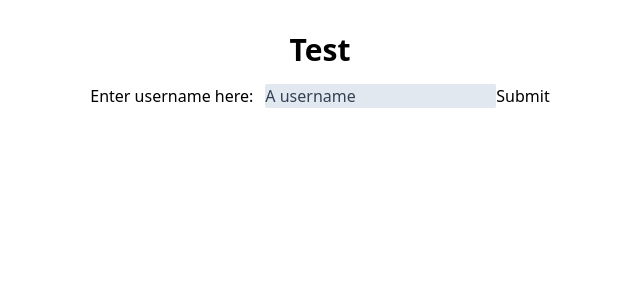
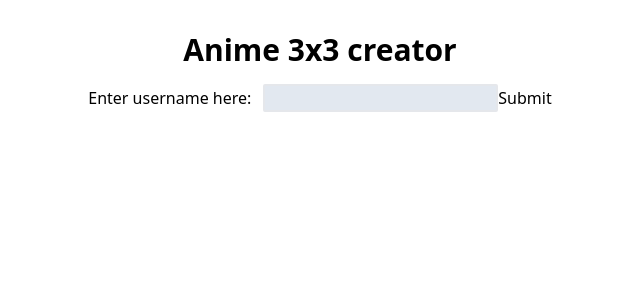
Before and after one commit to multimattia/3x3generator, a React (Vite) app: page / in a window 1280 px wide. Shown: the top 300 px of the page, without its empty margins (320-960 px from the left). Built offline with nearby package versions, Linux system fonts and the light colour scheme.

Commit message:
Finish MVP

```diff
--- a/src/App.jsx
+++ b/src/App.jsx
@@ -1,12 +1,12 @@
 import './App.css';
-import Form from './components/Form';
+import FormAndData from './components/Form';
 
 function App() {
   return (
     <>
       <div className='flex flex-col justify-center'>
-        <h1 className='text-3xl font-bold'>Test</h1>
-        <Form />
+        <h1 className='text-3xl font-bold'>Anime 3x3 creator</h1>
+        <FormAndData />
       </div>
     </>
   );
--- a/src/components/Form.jsx
+++ b/src/components/Form.jsx
@@ -1,7 +1,12 @@
 import { useState } from 'react';
 
-const Form = () => {
-  const [username, setUsername] = useState('A username');
+const FormAndData = () => {
+  const [username, setUsername] = useState('');
+  const [error, setError] = useState(false);
+  const [animeList, setAnimeList] = useState(
+    Array.from({ length: 9 }, (_, i) => ({ id: i + 1, name: null })),
+  );
+
   const handleUsernamechange = (e) => {
     console.log(e.target.value);
     setUsername(e.target.value);
@@ -11,18 +16,80 @@ const Form = () => {
     console.log('handling submission');
     e.preventDefault();
     console.log(`Username: ${username}`);
+    const url = 'https://graphql.anilist.co';
+    const query = `
+      query ($username: String) {
+        User (name: $username) {
+          id
+          name
+          favourites {
+            anime {
+              nodes {
+                id
+                title {
+                  english
+                }
+                coverImage {
+                    extraLarge
+                }
+              }
+            }
+            manga {
+              nodes {
+                id
+                title {
+                  english
+                }
+                coverImage {
+                    extraLarge
+                }
+              }
+            }
+          }
+        }
+      }
+    `;
+
+    fetch(url, {
+      method: 'POST',
+      headers: {
+        'Content-Type': 'application/json',
+        Accept: 'application/json',
+      },
+      body: JSON.stringify({
+        query,
+        variables: {
+          username: username,
+        },
+      }),
+    })
+      .then((response) => response.json())
+      .then((data) => {
+        if (data.errors) {
+          console.error('GraphQL Error:', data.errors);
+          setError(true);
+        } else if (data.data) {
+          setError(false);
+          data = data.data.User;
+          console.log(`Username fetched: ${data.name}`);
+          console.log('Anime returned:', data.favourites.anime.nodes);
+          setAnimeList(data.favourites.anime.nodes.slice(0, 9));
+          console.log(`Sliced animeList: ${animeList}`);
+        }
+      })
+      .catch((error) => console.error('Error:', error));
   };
 
   return (
-    <div className='mt-4 flex flex-col justify-center'>
-      <form onSubmit={handleSubmit} action='GET'>
+    <div className='flex flex-col justify-center align-middle'>
+      <form className='my-4' onSubmit={handleSubmit} action='GET'>
         <span>
           <label htmlFor='username'>Enter username here:</label>
           <input
             type='text'
             name='username'
             id='username'
-            className='ml-3 max-w-5xl rounded-sm bg-slate-200 text-slate-700'
+            className='ml-3 max-w-5xl rounded-sm border-2 bg-slate-200 text-slate-700 focus:border-cyan-500'
             onChange={handleUsernamechange}
             value={username}
           />
@@ -33,8 +100,28 @@ const Form = () => {
           value={'Submit'}
         />
       </form>
+      <div>
+        {error ? (
+          <p className='text-red-500'>Username does not exist</p>
+        ) : (
+          <p></p>
+        )}
+      </div>
+      <div className='flex flex-wrap'>
+        {animeList.map(
+          (anime) =>
+            anime.coverImage && (
+              <img
+                className='m-4 h-64 w-64 object-cover'
+                key={anime.id}
+                src={anime.coverImage.extraLarge}
+                alt={`Thumbnail for anime ${anime.title.english}`}
+              />
+            ),
+        )}
+      </div>
     </div>
   );
 };
 
-export default Form;
+export default FormAndData;
```
Also changed, not shown: src/api/anilistFetcher.js (added, +57 -0 lines).
